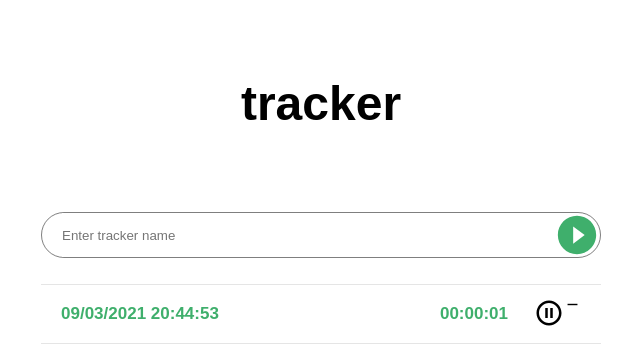
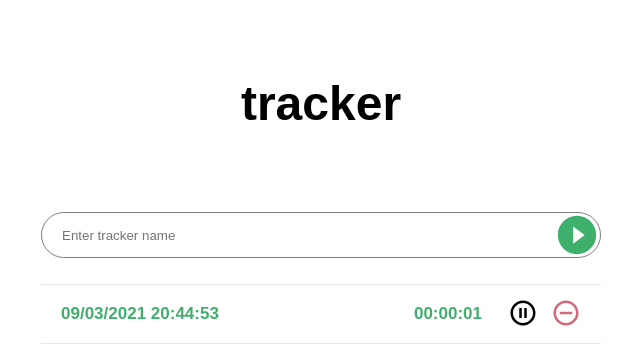
Before and after one commit to wolfter12/time-tracker, a React (Create React App) app: page / in a window 1280 px wide. Both pictures are taken after a click on the element 896 px from the left and 235 px from the top of the page. Shown: the top 364 px of the page, without its empty margins (319-959 px from the left). Built offline with nearby package versions, Linux system fonts and the light colour scheme; the HTML template or start-up script is replaced by a standard one.

Commit message:
Fixed icon, added styles

```diff
--- a/src/components/DeleteButton/DeleteButton.js
+++ b/src/components/DeleteButton/DeleteButton.js
@@ -1,9 +1,9 @@
 import React from 'react';
 import { useDispatch } from 'react-redux';
 import { deleteTracker } from '../../actions/trackersActions';
-import { MdRemove as Delete } from 'react-icons/md';
+import { MdRemoveCircleOutline as Delete } from 'react-icons/md';
 import { IconContext } from 'react-icons';
-import style from './DeleteButton.module.css';
+import style, { icon, baseline } from './DeleteButton.module.css';
 
 function DeleteButton({ id }) {
   const dispatch = useDispatch();
@@ -11,10 +11,12 @@ function DeleteButton({ id }) {
     dispatch(deleteTracker(id));
   };
   return (
-    <div className={style.delete} onClick={deleteTrackerHandler}>
-      <IconContext.Provider value={{ className: style.delete }}>
-        <Delete />
-      </IconContext.Provider>
+    <div className={style.btn}>
+      <div className={`${icon} ${baseline}`} onClick={deleteTrackerHandler}>
+        <IconContext.Provider value={{ className: style['react-icon'] }}>
+          <Delete />
+        </IconContext.Provider>
+      </div>
     </div>
   );
 }
```
